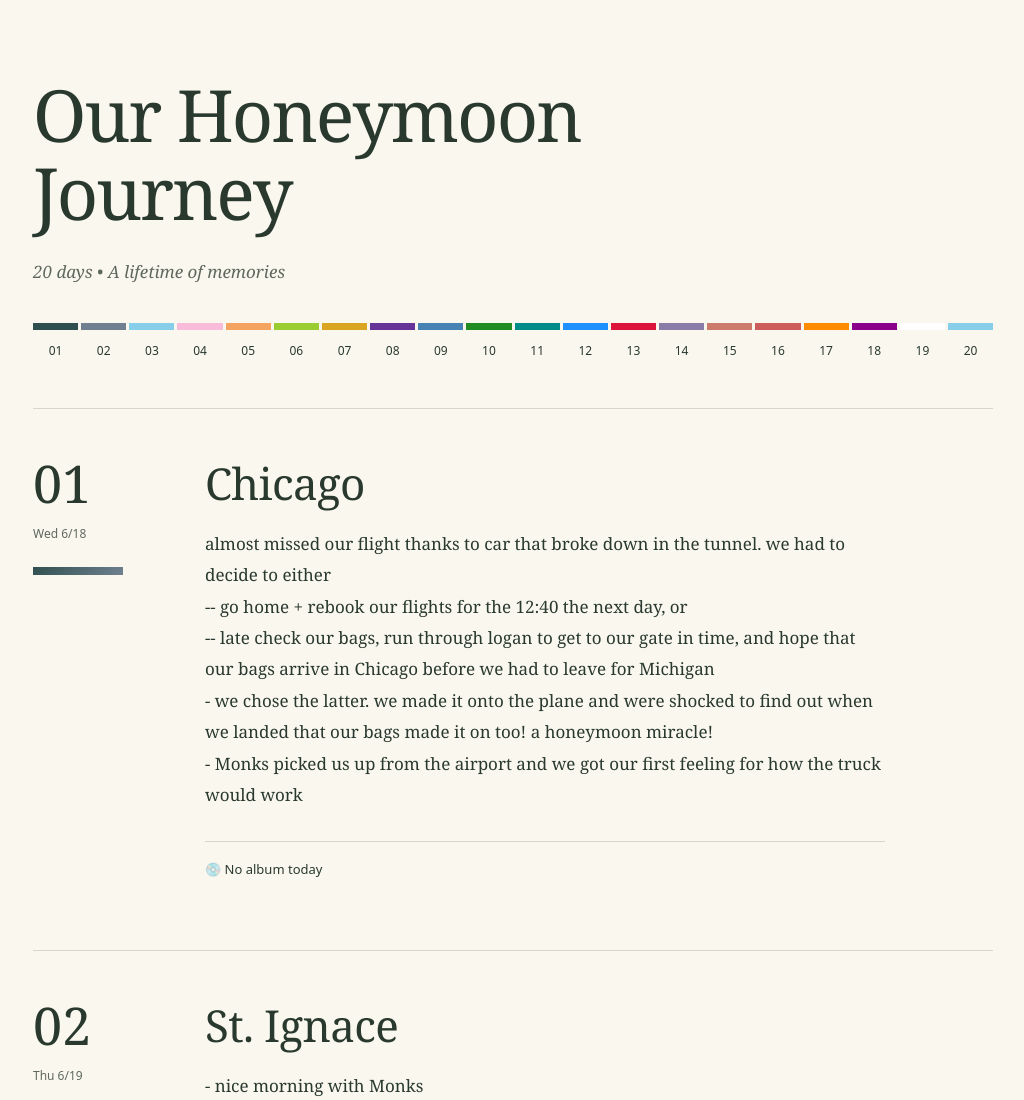
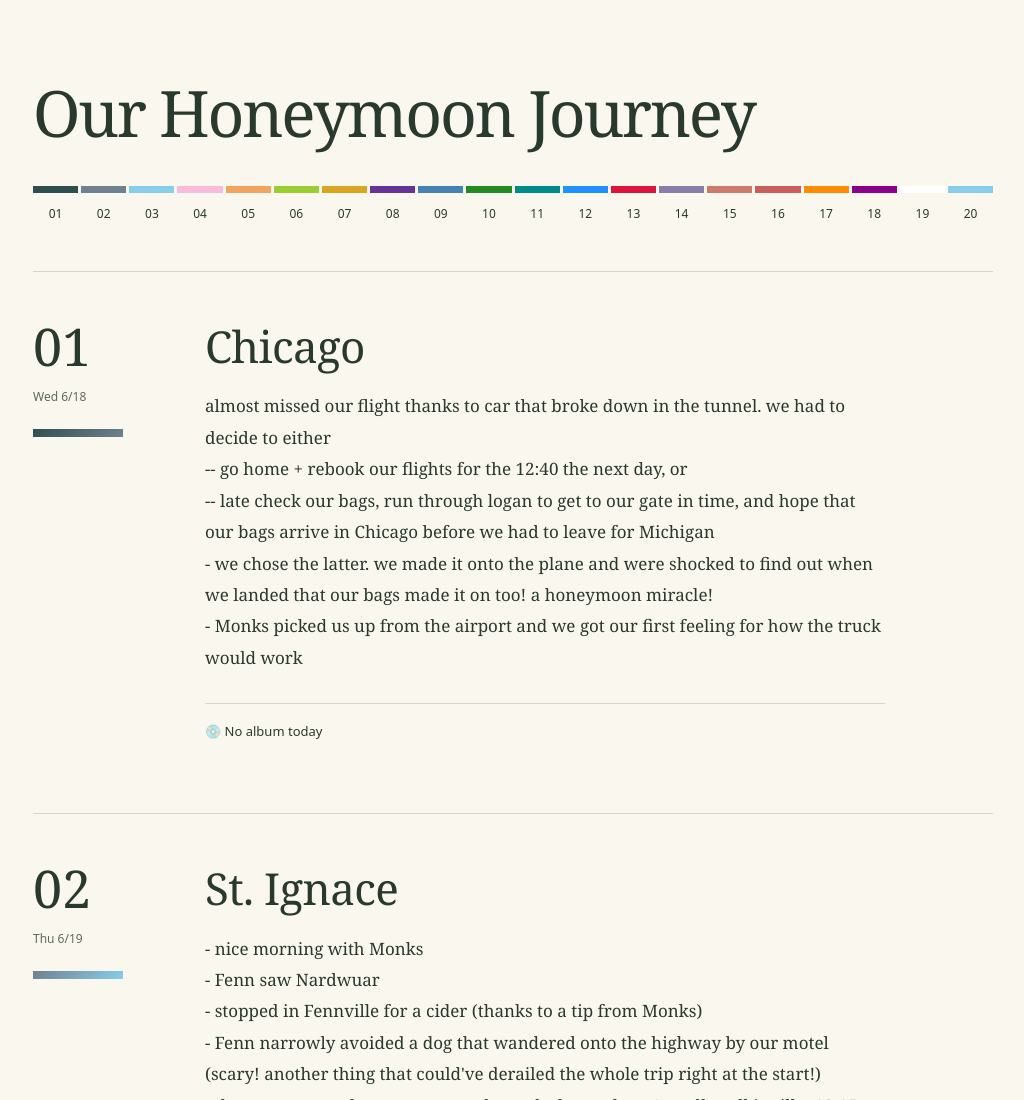
Before and after one commit to FennMacon/fennclub, a website: page honeymoon/index.html in a window 1280 px wide. Shown: the top 1100 px of the page, without its empty margins (127-1151 px from the left). Drawn offline with Linux system fonts and the light colour scheme.

Commit message:
Refine honeymoon heading and journey navigation tooltips

```diff
--- a/honeymoon/index.html
+++ b/honeymoon/index.html
@@ -20,7 +20,6 @@
 <body>
 <header class="masthead">
 <h1>Our Honeymoon Journey</h1>
-<p>20 days • A lifetime of memories</p>
 <nav id="journeyPath" aria-label="Journey days"></nav>
 </header>
 <main id="journal" aria-busy="true"><p role="status">Loading…</p></main>
--- a/honeymoon/journal.css
+++ b/honeymoon/journal.css
@@ -3,8 +3,7 @@
 html{scroll-behavior:smooth;scroll-padding-top:24px}
 body{margin:0;background:var(--paper);color:var(--ink);font:17px/1.85 Georgia,'Times New Roman',serif}
 .masthead{max-width:1040px;margin:auto;padding:76px 40px 36px}
-h1{font-size:clamp(38px,6.5vw,72px);font-weight:400;line-height:1.08;letter-spacing:-2px;max-width:650px;margin:0 0 24px}
-.masthead>p{color:var(--quiet);font-style:italic;margin-bottom:36px}
+h1{font-size:clamp(20px,5.8vw,64px);font-weight:400;line-height:1.15;letter-spacing:-.035em;white-space:nowrap;margin:0 0 36px}
 nav{display:flex;gap:3px;flex-wrap:wrap}
 nav a{flex:1;min-width:35px;border-top:7px solid var(--day-color);padding:12px 4px;color:var(--ink);text-align:center;text-decoration:none;font:12px/1.5 system-ui}
 nav a:hover,nav a:focus-visible{background:#e8e9dd;text-decoration:underline}
--- a/honeymoon/journal.js
+++ b/honeymoon/journal.js
@@ -188,6 +188,7 @@ async function renderJournal() {
             const link = element('a', String(index + 1).padStart(2, '0'));
             link.href = '#day-' + (index + 1);
             link.setAttribute('aria-label', `${day.date} · ${day.location}`);
+            link.title = `${day.date} · ${day.location}`;
             link.style.setProperty('--day-color', palette.actionColors[0]);
             navigation.append(link);
 
```
